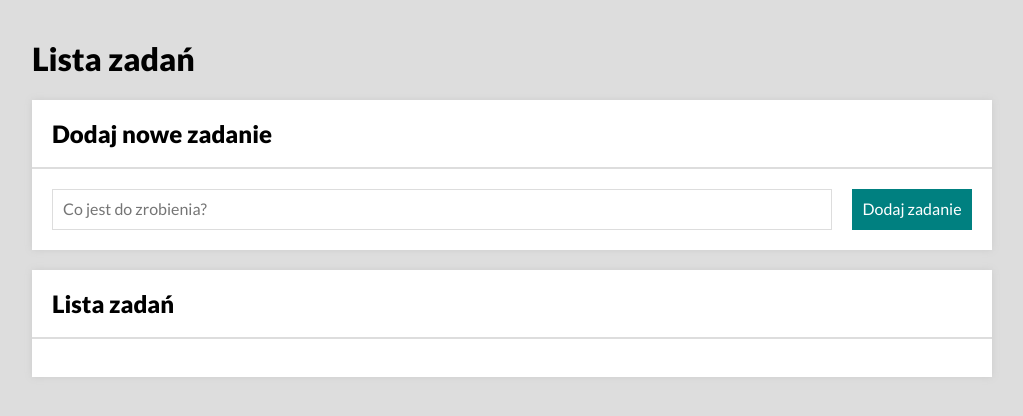
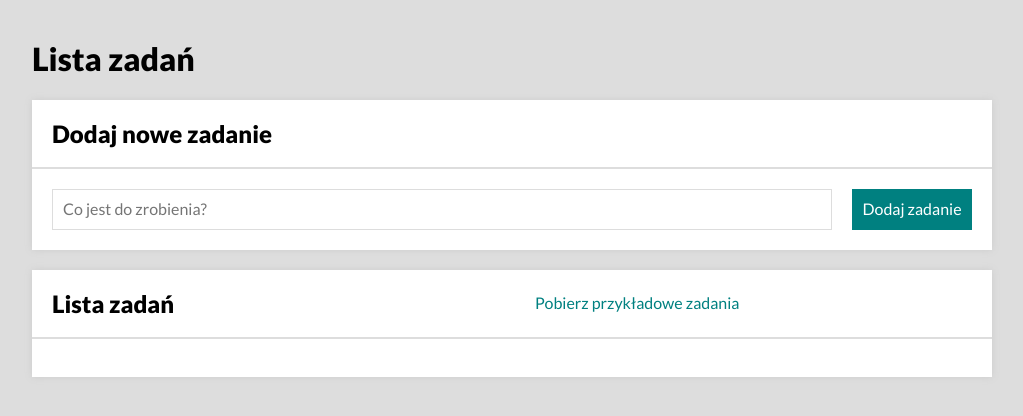
Before and after one commit to AnnaLukaszczyk/todoList--React, a React (Create React App) app: page / in a window 1280 px wide. Shown: the top 416 px of the page, without its empty margins (128-1151 px from the left). Built offline with nearby package versions, Linux system fonts and the light colour scheme.

Commit message:
fetchExampleTasks added

```diff
--- a/src/features/tasks/Buttons/index.js
+++ b/src/features/tasks/Buttons/index.js
@@ -1,12 +1,15 @@
 import { useSelector, useDispatch } from "react-redux";
 import { ButtonsContainer, Button } from "./styled";
-import { selectTasksState, toggleHideDone, setAllDone } from "../tasksSlice";
+import { selectTasksState, toggleHideDone, setAllDone, fetchExampleTasks } from "../tasksSlice";
 
 const Buttons = () => {
 	const { tasks, hideDone } = useSelector(selectTasksState);
 	const dispatch = useDispatch();
 	return (
 		<ButtonsContainer>
+			<Button onClick={() => dispatch(fetchExampleTasks())}>
+				Pobierz przykładowe zadania
+			</Button>
 			{tasks.length > 0 && (
 				<>
 					<Button
--- a/src/features/tasks/tasksSlice.js
+++ b/src/features/tasks/tasksSlice.js
@@ -14,8 +14,8 @@ const tasksSlice = createSlice({
 			state.hideDone = !state.hideDone;
 		},
 		setAllDone: ({ tasks }) => {
-		for (const task of tasks) {
-			task.done = true;
+			for (const task of tasks) {
+				task.done = true;
 			}
 		},
 		toggleTaskDone: ({ tasks }, { payload: taskId }) => {
@@ -25,10 +25,18 @@ const tasksSlice = createSlice({
 		removeTask: ({ tasks }, { payload: taskId }) => {
 			const index = tasks.findIndex(({ id }) => id === taskId);
 			tasks.splice(index, 1);
-		}
+		},
+		fetchExampleTasks: () => { },
 	},
 });
 
-export const { addTask, toggleHideDone, setAllDone, toggleTaskDone, removeTask } = tasksSlice.actions;
+export const {
+	addTask,
+	toggleHideDone,
+	setAllDone,
+	toggleTaskDone,
+	removeTask,
+	fetchExampleTasks,
+} = tasksSlice.actions;
 export const selectTasksState = (state) => state.tasks;
 export default tasksSlice.reducer;
```
